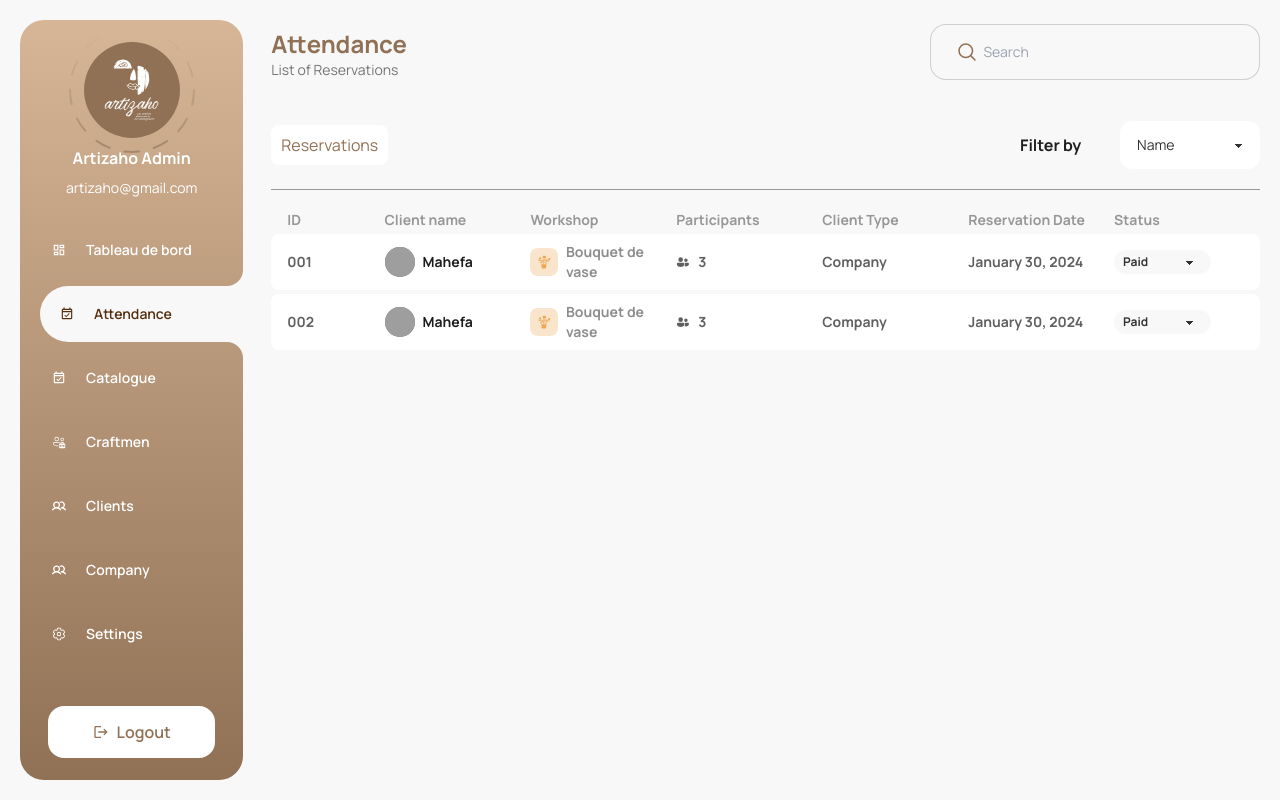
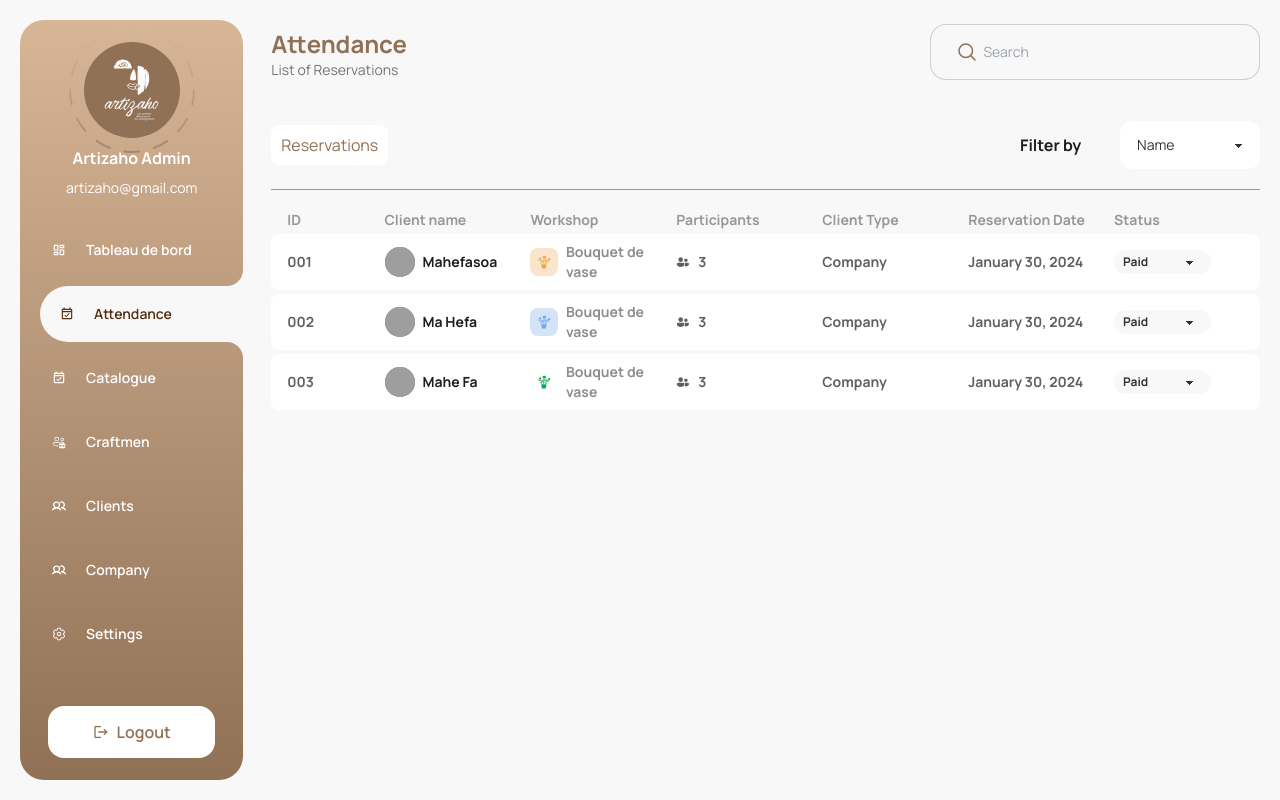
Before and after one commit to andrianina4/ARTIZAHO, a Next.js app: page /admin/attendance in a window 1280 px wide. Built offline with nearby package versions, Linux system fonts and the light colour scheme; grey boxes are pictures that could not be loaded.

Commit message:
fix color bugs

```diff
--- a/app/admin/attendance/component/attendanceItem.tsx
+++ b/app/admin/attendance/component/attendanceItem.tsx
@@ -3,6 +3,7 @@
 import Select from "@/components/select";
 import {PeopleFill} from "@/constants/link/icons";
 import {IAttendance} from "@/types/IAttendance";
+import { colorBackground, colorText } from "@/types/IColor";
 import {ISelect} from "@/types/IField";
 import Image from "next/image";
 import React, {ChangeEvent, useState} from "react";
@@ -23,6 +24,8 @@ const selectItem: Array<ISelect> = [
 ];
 
 function AttendanceItem({attendance}: {attendance: IAttendance}) {
+	const bg: string = colorBackground[attendance.att_workshop.workshop_color];
+	const txt: string = colorText[attendance.att_workshop.workshop_color];
 	// Formattages
 	const formatNumber = (number: number): string => {
 		return number.toString().padStart(3, "0");
@@ -61,7 +64,7 @@ function AttendanceItem({attendance}: {attendance: IAttendance}) {
 			</div>
 			<div className="flex items-center gap-2">
 				<div
-					className={`w-7 h-7 flex items-center justify-center text-${attendance.att_workshop.workshop_color} bg-${attendance.att_workshop.workshop_color} bg-opacity-30 rounded-lg`}>
+					className={`w-7 h-7 flex items-center justify-center ${txt} ${bg} bg-opacity-30 rounded-lg`}>
 					{attendance.att_workshop.workshop_icon}
 				</div>
 				<p className="opacity-50">{attendance.att_workshop.workshop_name}</p>
--- a/app/admin/attendance/page.tsx
+++ b/app/admin/attendance/page.tsx
@@ -31,7 +31,7 @@ const listAttendance: Array<IAttendance> = [
 	{
 		att_id: 1,
 		att_image: "/temp/vase.png",
-		att_name: "Mahefa",
+		att_name: "Mahefasoa",
 		att_workshop: {
 			workshop_icon: <FlowerOne />,
 			workshop_name: "Bouquet de vase",
@@ -45,11 +45,25 @@ const listAttendance: Array<IAttendance> = [
 	{
 		att_id: 2,
 		att_image: "/temp/vase.png",
-		att_name: "Mahefa",
+		att_name: "Ma Hefa",
 		att_workshop: {
 			workshop_icon: <FlowerOne />,
 			workshop_name: "Bouquet de vase",
-			workshop_color: "bronze",
+			workshop_color: "blue",
+		},
+		att_nb_part: 3,
+		att_type: "company",
+		att_date_reservation: new Date(),
+		att_status: "paid",
+	},
+	{
+		att_id: 3,
+		att_image: "/temp/vase.png",
+		att_name: "Mahe Fa",
+		att_workshop: {
+			workshop_icon: <FlowerOne />,
+			workshop_name: "Bouquet de vase",
+			workshop_color: "green",
 		},
 		att_nb_part: 3,
 		att_type: "company",
--- a/app/admin/catalogue/component/AboutPopup.tsx
+++ b/app/admin/catalogue/component/AboutPopup.tsx
@@ -4,6 +4,7 @@ import React, {useState} from "react";
 import AboutItem from "./AboutItem";
 import {EditFill, Place, Time} from "@/constants/link/icons";
 import Link from "next/link";
+import {colorBackground, colorText} from "@/types/IColor";
 
 export default function AboutPopup({
 	open,
@@ -14,6 +15,9 @@ export default function AboutPopup({
 	onClick: VoidFunction;
 	item: any;
 }) {
+	const bg: string = colorBackground[item.textColor];
+	const txt: string = colorText[item.textColor];
+
 	const modalclass = `modal ${open ? "modal-open" : ""}`;
 
 	const [artisan, setArtisan] = useState({
@@ -66,7 +70,7 @@ export default function AboutPopup({
 					</button>
 				</div>
 				<div
-					className={`min-w-[278px] min-h-[36px] px-4 py-4 flex bg-${item.textColor} bg-opacity-30 text-${item.textColor} font-bold rounded-md`}>
+					className={`min-w-[278px] min-h-[36px] px-4 py-4 flex ${txt} font-bold ${bg} bg-opacity-30 rounded-md`}>
 					<div className="grow">{item.title}</div>
 					<div>15 €</div>
 				</div>
--- a/app/admin/catalogue/component/AtelierItem.tsx
+++ b/app/admin/catalogue/component/AtelierItem.tsx
@@ -1,5 +1,6 @@
 import React from "react";
 import {FlowerOne} from "@/constants/link/icons";
+import { colorBackground, colorText } from "@/types/IColor";
 
 type Atelier = {
 	id: number;
@@ -8,10 +9,12 @@ type Atelier = {
 };
 
 export default function AtelierItem({atelier}: {atelier: Atelier}) {
-	const cssClasse = `w-7 h-7 flex items-center justify-center bg-${atelier.color} bg-opacity-30 text-${atelier.color} rounded-lg`;
+  const bg: string = colorBackground[atelier.color];
+	const txt: string = colorText[atelier.color];
+
 	return (
 		<div className="flex flex-row w-40 h-14 items-center gap-2 px-2 bg-white rounded-lg">
-			<div className={cssClasse}>
+			<div className={`w-7 h-7 flex items-center justify-center ${txt} ${bg} bg-opacity-30 rounded-lg`}>
 				<FlowerOne />
 			</div>
 			<div className="opacity-60 text-sm">{atelier.title}</div>
--- a/app/admin/catalogue/component/Panel.tsx
+++ b/app/admin/catalogue/component/Panel.tsx
@@ -41,7 +41,6 @@ export default function Panel() {
 			<div className="flex flex-col gap-1">
 				{ateliers.map((atelier, index) => (
 					<div className="flex flex-row items-center gap-2">
-						{/* <Link href={`/admin/catalogue/${atelier.id}`} key={atelier.id}> */}
 						<input
 							key={index}
 							className="checkbox border-[#917155] checked:border-bronze [--chkbg:theme(colors.bronze)] [--chkfg:white]"
@@ -50,7 +49,6 @@ export default function Panel() {
 							onChange={handleChecked}
 						/>
 						<AtelierItem atelier={atelier} />
-						{/* </Link> */}
 					</div>
 				))}
 			</div>
--- a/app/admin/content/component/Notes.tsx
+++ b/app/admin/content/component/Notes.tsx
@@ -24,11 +24,6 @@ const bestAtelier = [
 ];
 
 export default function Notes() {
-	// gerer popup dropdown
-	// const [isOpen, setIsOpen] = useState(false);
-	// const toggleDropdown = () => {
-	// 	setIsOpen(!isOpen);
-	// };
 	return (
 		<div id="Note atelier" className="p-6 bg-white rounded-3xl">
 			<div className="flex flex-row">
--- a/app/admin/craftmen/page.tsx
+++ b/app/admin/craftmen/page.tsx
@@ -1,82 +1,95 @@
-'use client'
+"use client";
 
-import Button from '@/components/button'
-import { AddImage, CalendarIcon, UserAdd } from '@/constants/link/icons'
-import React, {useState} from 'react'
-import CraftemenItem from './craftemenItem'
-import StarScore from '@/components/star-score'
-import ModalLayout from '@/components/modal'
-import Input from '@/components/input'
-import Textarea from '@/components/textarea'
-import Image from 'next/image'
-import ImageCustom from '@/components/imageCustom'
-import CraftmanCalendar from './component/calendar'
-import CalendarSection from './content/calendarSection'
-import ListSection from './content/listSection'
-import Select from '@/components/select'
-import { ISelect } from '@/types/IField'
+import Button from "@/components/button";
+import {AddImage, CalendarIcon, UserAdd} from "@/constants/link/icons";
+import React, {useState} from "react";
+import ModalLayout from "@/components/modal";
+import Input from "@/components/input";
+import Textarea from "@/components/textarea";
+import ImageCustom from "@/components/imageCustom";
+import CalendarSection from "./content/calendarSection";
+import ListSection from "./content/listSection";
+import Select from "@/components/select";
+import {ISelect} from "@/types/IField";
 
-type Props = {}
+type Props = {};
 
-const selectItem:Array<ISelect>=[
-	{value: "name",
-	 label: "Name",
+const selectItem: Array<ISelect> = [
+	{value: "name", label: "Name"},
+	{
+		value: "participants",
+		label: "Partipants",
 	},
-	{
-	  value:"participants",
-	  label:"Partipants",
-	}
-  ]
+];
 
 function Page({}: Props) {
+	const [open, setOpen] = useState(false);
+	const [content, setContent] = useState(true);
 
-  const[open, setOpen] = useState(false)
-  const[content, setContent]= useState(true)
-
-  const handleToogle=()=>{
-    setOpen(!open)
-  }
-  const switchContent=()=>{
-    setContent(!content)
-  }
+	const handleToogle = () => {
+		setOpen(!open);
+	};
+	const switchContent = () => {
+		setContent(!content);
+	};
 
 	return (
-    <div className=' h-full  flex flex-col  '>
-      <div className='flex flex-row justify-between items-center'>
-         <div className='w-64'> <Button leftIcon={<UserAdd/> } content="New craftman" className='w-64' onClick={handleToogle}/></div>
-         <div className='flex flex-row items-center w-auto gap-7'>
-              <div className='font-bold w-2/3 '>Filter by</div>
-              <Select values={selectItem} className="!bg-white !h-10 !rounded-xl"/>
-              <Button content="Calendar" leftIcon={<CalendarIcon/>} className={`!w-40 ${content ?'!bg-white !text-gray-60% ':''}`} onClick={switchContent}/>
+		<div className=" h-full  flex flex-col  ">
+			<div className="flex flex-row justify-between items-center">
+				<div className="w-64">
+					{" "}
+					<Button
+						leftIcon={<UserAdd />}
+						content="New craftman"
+						className="w-64"
+						onClick={handleToogle}
+					/>
+				</div>
+				<div className="flex flex-row items-center w-auto gap-7">
+					<div className="font-bold w-2/3 ">Filter by</div>
+					<Select values={selectItem} className="!bg-white !h-10 !rounded-xl" />
+					<Button
+						content="Calendar"
+						leftIcon={<CalendarIcon />}
+						className={`!w-40 ${content ? "!bg-white !text-gray-60% " : ""}`}
+						onClick={switchContent}
+					/>
 				</div>
 
 				{/* Modal crafmen */}
-          <ModalLayout open={open} onClick={handleToogle} className='w-[h-[550px] w-[830px]'>
-              <div className=' flex flex-col  justify-between w-3/5'>
-                    <div className='flex items-center text-bronze text-2xl font-semibold gap-4 '>
-                      <span><UserAdd/></span> New craftman
+				<ModalLayout open={open} onClick={handleToogle} className="w-[h-[550px] w-[830px]">
+					<div className=" flex flex-col  justify-between w-3/5">
+						<div className="flex items-center text-bronze text-2xl font-semibold gap-4 ">
+							<span>
+								<UserAdd />
+							</span>{" "}
+							New craftman
 						</div>
 
 						<div>
-                      <Input placeholder='Name'/>
-                      <Input placeholder='Email'/>
-                      <Textarea placeholder='About the craftman ' className='h-48'/>
+							<Input placeholder="Name" />
+							<Input placeholder="Email" />
+							<Textarea placeholder="About the craftman " className="h-48" />
 						</div>
 						<Button content="Add new craftman" />
 					</div>
-              <div className=' w-2/5 flex flex-col items-center gap-2 '>
-               <ImageCustom icon={<AddImage/>} className='bg-bronze text-white'/>
-               <Input placeholder='Atelier'/>
-               <button className='text-sm hover:bg-white-40% hover:bg-opacity-60 py-4 px-10 rounded-2xl'>+Ajouter plus d'atelier</button>
+					<div className=" w-2/5 flex flex-col items-center gap-2 ">
+						<ImageCustom
+							img="/temp/vase.png"
+							icon={<AddImage />}
+							className="bg-bronze text-white"
+						/>
+						<Input placeholder="Atelier" />
+						<button className="text-sm hover:bg-white-40% hover:bg-opacity-60 py-4 px-10 rounded-2xl">
+							+Ajouter plus d'atelier
+						</button>
 					</div>
 				</ModalLayout>
 			</div>
 
-      <div className='h-[90%]'>
-        { content ? <ListSection/>: <CalendarSection/> }
+			<div className="h-[90%]">{content ? <ListSection /> : <CalendarSection />}</div>
 		</div>
-    </div>
-  )
+	);
 }
 
-export default Page
+export default Page;
--- a/components/progress-bar.tsx
+++ b/components/progress-bar.tsx
@@ -1,3 +1,5 @@
+import {colorBackground, colorText} from "@/types/IColor";
+import { customWidth } from "@/types/IWidth";
 import React, {ReactNode} from "react";
 
 type ProgressBarProps = {
@@ -5,40 +7,6 @@ type ProgressBarProps = {
 	color: string;
 	text: string;
 	number: number;
-};
-
-type TColor = {
-	[key: string]: string;
-};
-
-const colorBackground: TColor = {
-	bronze: "bg-bronze",
-	blue: "bg-blue",
-	green: "bg-green",
-};
-
-const colorText: TColor = {
-	bronze: "text-bronze",
-	blue: "text-blue",
-	green: "text-green",
-};
-
-type TWidth = {
-	[key: number]: string;
-};
-
-const customWidth: TColor = {
-	0: "w-[0%]",
-	0.5: "w-[10%]",
-	1: "w-[20%]",
-	1.5: "w-[20%]",
-	2: "w-[40%]",
-	2.5: "w-[50%]",
-	3: "w-[60%]",
-	3.5: "w-[70%]",
-	4: "w-[80%]",
-	4.5: "w-[90%]",
-	5: "w-[100%]",
 };
 
 function ProgressBar(props: ProgressBarProps) {
--- /dev/null
+++ b/types/IColor.ts
@@ -0,0 +1,15 @@
+type TColor = {
+	[key: string]: string;
+};
+
+export const colorBackground: TColor = {
+	bronze: "bg-bronze",
+	blue: "bg-blue",
+	green: "bg-green",
+};
+
+export const colorText: TColor = {
+	bronze: "text-bronze",
+	blue: "text-blue",
+	green: "text-green",
+};
--- /dev/null
+++ b/types/IWidth.ts
@@ -0,0 +1,17 @@
+type TWidth = {
+	[key: number]: string;
+};
+
+export const customWidth: TWidth = {
+	0: "w-[0%]",
+	0.5: "w-[10%]",
+	1: "w-[20%]",
+	1.5: "w-[20%]",
+	2: "w-[40%]",
+	2.5: "w-[50%]",
+	3: "w-[60%]",
+	3.5: "w-[70%]",
+	4: "w-[80%]",
+	4.5: "w-[90%]",
+	5: "w-[100%]",
+};
```
Also changed, not shown: app/admin/catalogue/[id]/page.tsx (+9 -3 lines). Lines whose indentation alone changed are shown as unchanged.
